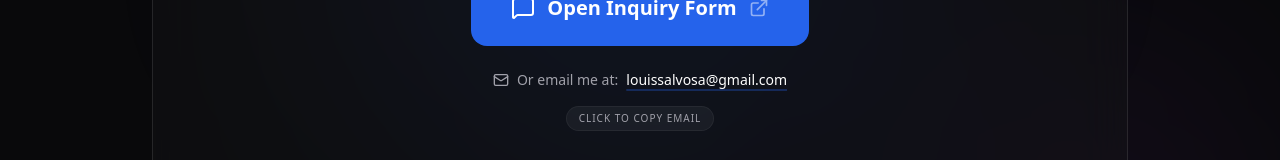
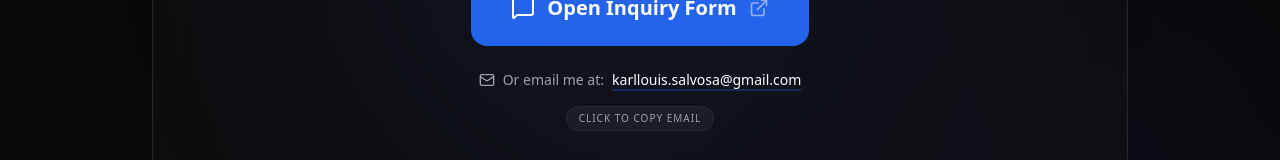
Before and after one commit to louis-salvosa0101/web-portfolio, a React (Vite) app: page / in a window 1280 px wide. Shown: the part 2680-2840 px from the top of the page. Built offline with nearby package versions, Linux system fonts and the light colour scheme.

Commit message:
update email

```diff
--- a/src/components/Contact.jsx
+++ b/src/components/Contact.jsx
@@ -71,16 +71,16 @@ const Contact = () => {
                                 <Mail size={16} />
                                 <span>Or email me at:</span>
                                 <a
-                                    href="mailto:louissalvosa@gmail.com"
+                                    href="mailto:karllouis.salvosa@gmail.com"
                                     className="text-white hover:text-accent transition-colors underline decoration-accent/30 underline-offset-4 decoration-2 hover:decoration-accent transition-all font-medium"
                                 >
-                                    louissalvosa@gmail.com
+                                    karllouis.salvosa@gmail.com
                                 </a>
                             </div>
 
                             <button
                                 onClick={() => {
-                                    navigator.clipboard.writeText('louissalvosa@gmail.com');
+                                    navigator.clipboard.writeText('karllouis.salvosa@gmail.com');
                                     alert('Email copied to clipboard!');
                                 }}
                                 className="text-[10px] uppercase tracking-widest text-text-secondary hover:text-white transition-colors bg-white/5 px-3 py-1 rounded-full border border-white/5 hover:border-white/10"
```
